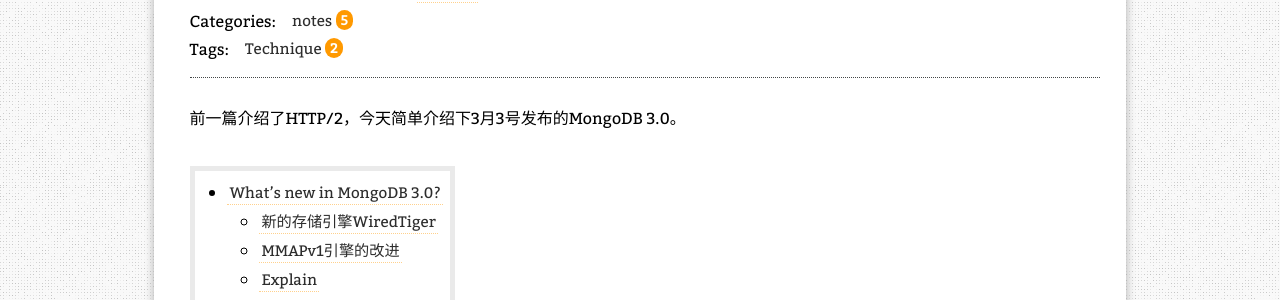
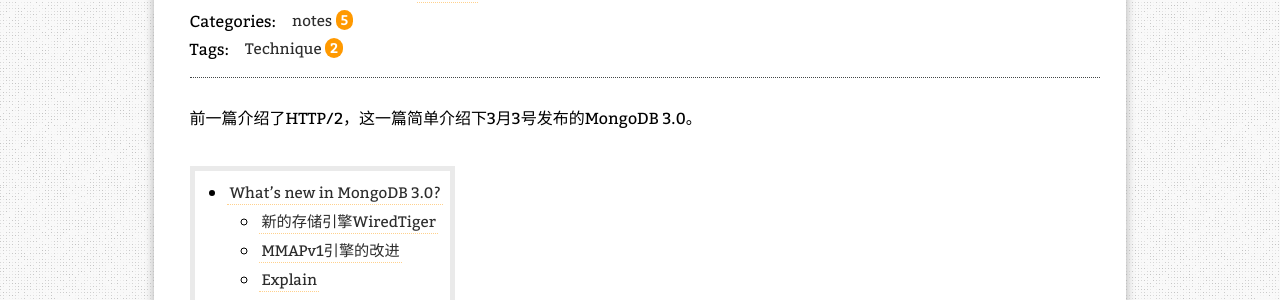
Before and after one commit to zhanjindong/zhanjindong.github.io, a Jekyll site: the page built from _posts/2015-03-09-new-technique-in-new-year-mongodb3.0.md, in a window 1280 px wide and 900 px high. Shown: the part 213-513 px from the top of the window. Built offline with Jekyll 4.4.1, drawn with Linux system fonts in a browser that asks for light colours; nearby versions of some CDN libraries; comment, search, counter and statistics services are not loaded; a style sheet for code colours, icons or effects is not loaded.

Commit message:
modify post

```diff
--- a/_posts/2015-03-09-new-technique-in-new-year-mongodb3.0.md
+++ b/_posts/2015-03-09-new-technique-in-new-year-mongodb3.0.md
@@ -8,7 +8,7 @@
 utilities: fancybox,unveil,highlight
 ---
 
-前一篇介绍了HTTP/2，今天简单介绍下3月3号发布的MongoDB 3.0。
+前一篇介绍了HTTP/2，这一篇简单介绍下3月3号发布的MongoDB 3.0。
 
 
 * Kramdown table of contents
```
